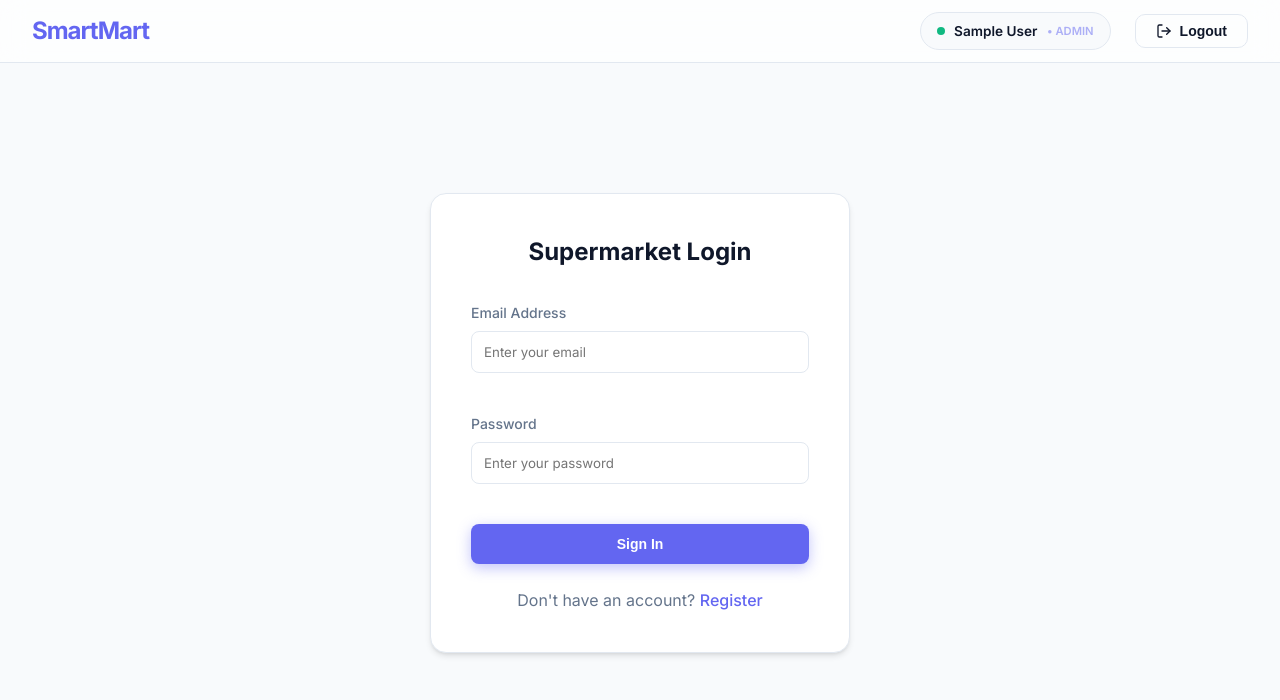
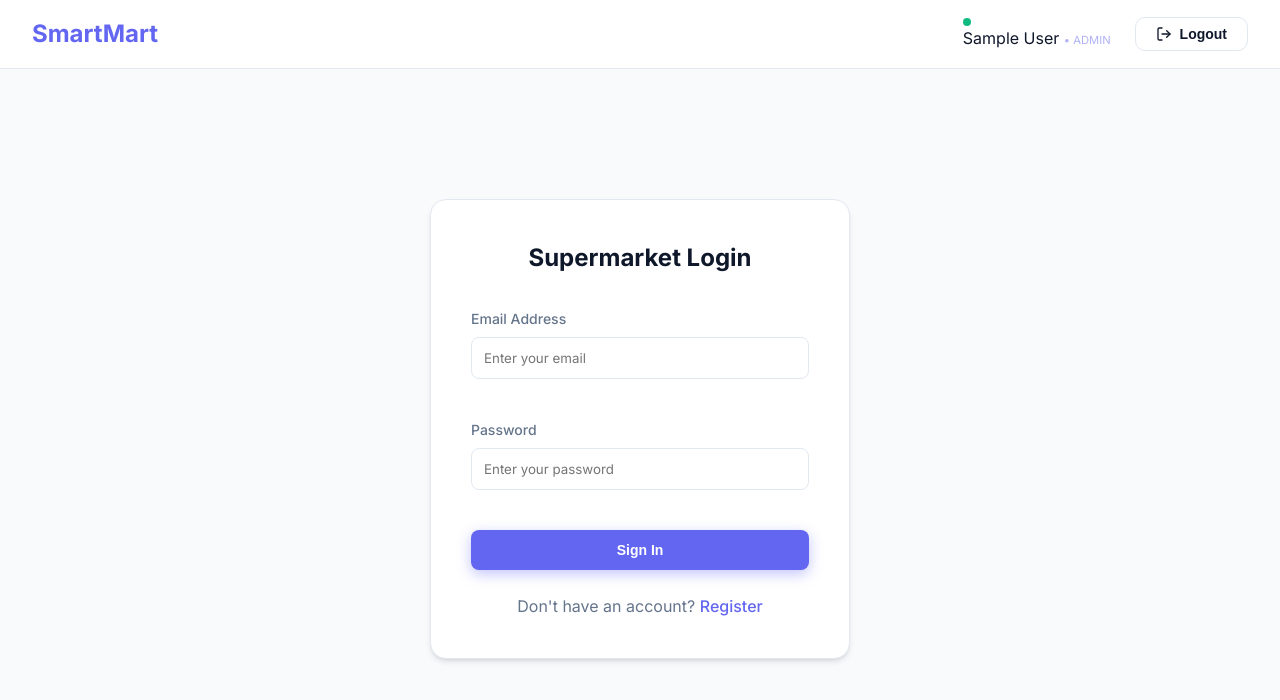
Before and after one commit to bhanu-3333/SmartMart, a React app in the folder frontend/: page /login in a window 1280 px wide. Shown: the top 700 px of the page. Built offline with nearby package versions, Linux system fonts and the light colour scheme; no server answers; sample sign-in values are in the browser's storage; the HTML template or start-up script is replaced by a standard one.

Commit message:
feat: Implement Navbar component and initial dashboard pages for admin, customer, and staff.

```diff
--- a/frontend/src/components/Navbar.jsx
+++ b/frontend/src/components/Navbar.jsx
@@ -15,49 +15,22 @@ const Navbar = () => {
   if (!role) return null;
 
   return (
-    <nav className="fade-in" style={{
-      background: 'rgba(255,255,255,0.7)',
-      backdropFilter: 'blur(12px)',
-      borderBottom: '1px solid var(--border)',
-      padding: '0.75rem 2rem',
-      position: 'sticky',
-      top: 0,
-      zIndex: 1000,
-      display: 'flex',
-      justifyContent: 'space-between',
-      alignItems: 'center'
-    }}>
-      <Link to="/" className="nav-brand" style={{
-        fontSize: '1.5rem',
-        fontWeight: 900,
-        color: 'var(--primary)',
-        textDecoration: 'none',
-        letterSpacing: '-1px'
-      }}>SmartMart</Link>
+    <nav className="navbar fade-in">
+      <Link to="/" className="nav-brand">SmartMart</Link>
 
-      <div className="nav-links" style={{ display: 'flex', alignItems: 'center', gap: '1.5rem' }}>
+      <div className="nav-links">
         {role === 'customer' && (
-          <div style={{ display: 'flex', gap: '1rem' }}>
-            <Link to="/customer" className="nav-link" style={{ textDecoration: 'none', color: 'var(--text)', fontWeight: 600, display: 'flex', alignItems: 'center', gap: '0.4rem' }}>
+          <>
+            <Link to="/customer" className="nav-link">
               <ShoppingCart size={18} /> Shop
             </Link>
-            <Link to="/orders" className="nav-link" style={{ textDecoration: 'none', color: 'var(--text)', fontWeight: 600 }}>
+            <Link to="/orders" className="nav-link">
               Orders
             </Link>
-          </div>
+          </>
         )}
 
-        <div style={{
-          background: 'var(--bg)',
-          padding: '0.5rem 1rem',
-          borderRadius: '20px',
-          border: '1px solid var(--border)',
-          display: 'flex',
-          alignItems: 'center',
-          gap: '0.6rem',
-          fontSize: '0.85rem',
-          fontWeight: 600
-        }}>
+        <div className="user-badge">
           <div style={{ width: '8px', height: '8px', background: 'var(--success)', borderRadius: '50%' }} />
           {user.name} <span style={{ opacity: 0.5, color: 'var(--primary)', textTransform: 'uppercase', fontSize: '0.7rem' }}>• {role}</span>
         </div>
```
